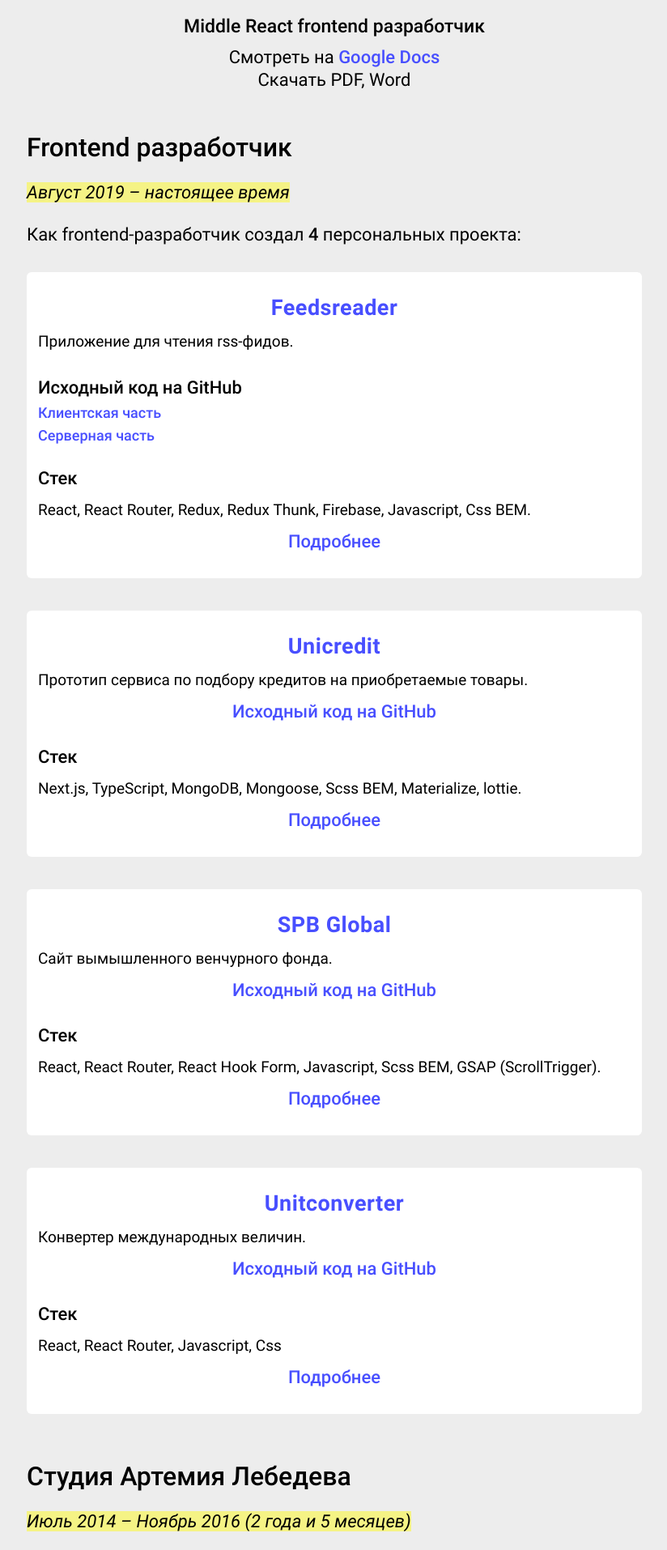
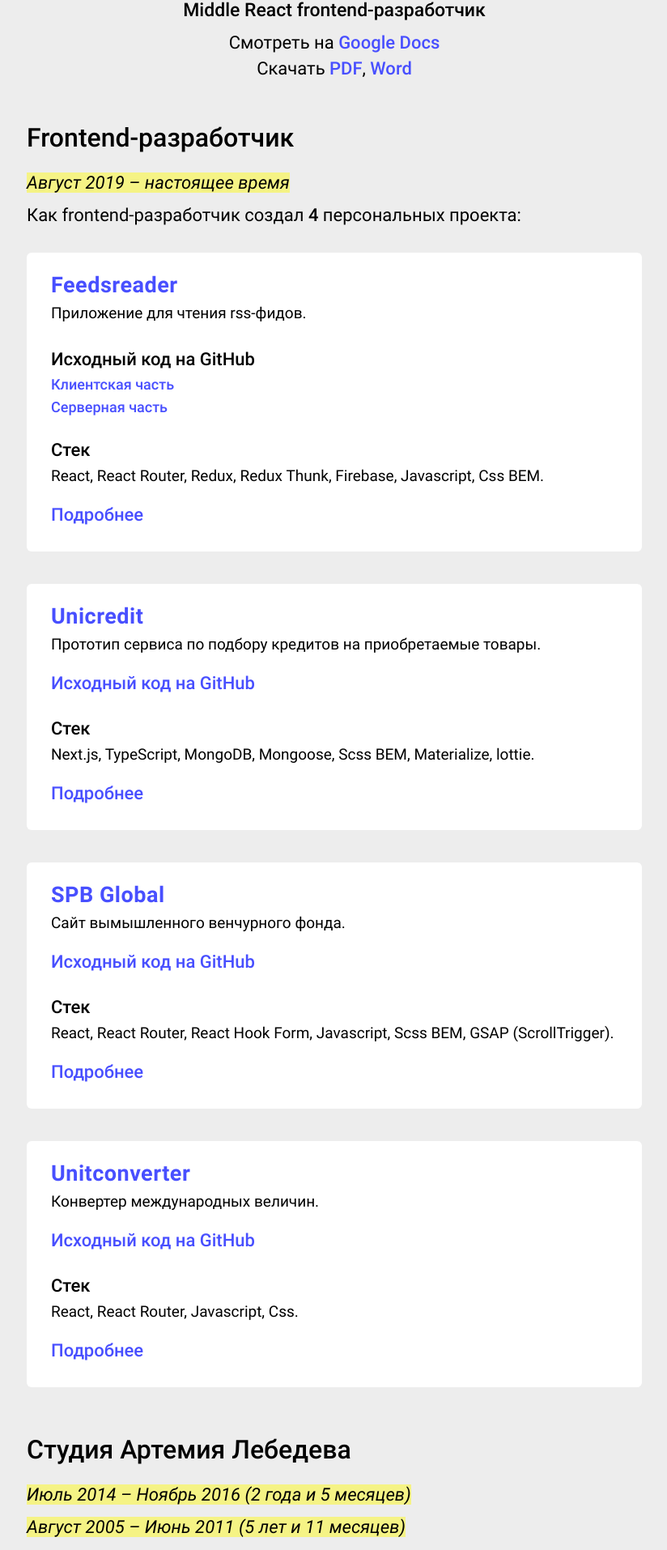
Before and after one commit to odivus/odivus.github.io, a React (Create React App) app: page /resume in a window 1280 px wide. Shown: the part 174-2088 px from the top of the page at 81% size, without its empty margins (227-1051 px from the left). Built offline with nearby package versions, Linux system fonts and the light colour scheme.

Commit message:
Main and Resume corrections

```diff
--- a/src/components/Card/Card.css
+++ b/src/components/Card/Card.css
@@ -9,36 +9,44 @@
 .card__h6 {
   font-size: 22px;
   line-height: 26px;
-  margin: 30px 0 0;
+  margin: 30px 0 5px;
 }
 
 .card__p {
   font-size: 19px;
+  margin-top: 0;
 }
 
+.card__a,
+.card__a_size_medium,
+.card__a_size_big {
+  display: block;
+  width: fit-content;
+}
 
 .card__a {
-  display: block;
   font-size: 18px;
   line-height: 20px;
   margin: 8px 0;
 }
 
+.card__a_size_medium {
+  font-family: 'Roboto-medium', Arial, Helvetica, sans-serif;
+  font-size: 22px;
+  line-height: 26px;
+  margin: 21px 0 12px;
+}
+
 .card__a_size_big {
-  display: block;
-  text-align: center;
   font-family: 'Roboto-bold', Arial, Helvetica, sans-serif;
   font-size: 27px;
   line-height: 32px;
   letter-spacing: .5px;
-  margin-bottom: 8px;
+  margin: 4px 0 5px;
 }
 
-.card__a_size_medium {
-  display: block;
-  text-align: center;
-  font-family: 'Roboto-medium', Arial, Helvetica, sans-serif;
-  font-size: 22px;
-  line-height: 26px;
-  margin: 0 0 12px;
+@media (min-width: 500px) {
+  .card {
+    padding: 20px 30px;
+  }
 }
--- a/src/components/Contacts/Contacts.css
+++ b/src/components/Contacts/Contacts.css
@@ -3,7 +3,7 @@
 }
 
 .contacts__item {
-  margin-right: 22px;
+  margin-right: 16px;
   width: 44px;
   height: 44px;
   cursor: pointer;
--- a/src/components/Main/Main.js
+++ b/src/components/Main/Main.js
@@ -15,7 +15,7 @@
           <img src={alek} alt='odivus' className='odivus-photo__img' />
         </div>
         <h1>Олег Петько</h1>
-        <h6>Middle React frontend разработчик</h6>
+        <h6 className='text-center'>Middle React frontend-разработчик</h6>
         <div className='github-logo-link'>
           <a
             href='https://github.com/odivus'
@@ -46,32 +46,32 @@
         <div className='content'>
           <h4>Frontend</h4>
           <ul>
-            <li>JavaScript (ES6+), TypeScript</li>
-            <li>ReactJS, NextJS</li>
-            <li>Redux, Redux Saga, Redux Thunk, Reselect</li>
-            <li>React Hook Form, Formik</li>
-            <li>SCSS Sass, Less, PostCSS, BEM</li>
-            <li>Material UI, Materialize, Twitter Bootstrap</li>
-            <li>Webpack, Parcel, Gulp</li>
-            <li>React Testing Library, Jest, Enzyme</li>
+            <li>JavaScript (ES6+), TypeScript.</li>
+            <li>ReactJS, NextJS.</li>
+            <li>Redux, Redux Saga, Redux Thunk, Reselect.</li>
+            <li>React Hook Form, Formik.</li>
+            <li>SCSS Sass, Less, PostCSS, BEM.</li>
+            <li>Material UI, Materialize, Twitter Bootstrap.</li>
+            <li>Webpack, Parcel, Gulp.</li>
+            <li>React Testing Library, Jest, Enzyme.</li>
           </ul>
           <h4>Backend</h4>
           <ul>
-            <li>NodeJs, Express</li>
-            <li>MongoDB, Mongoose</li>
-            <li>GraphQL</li>
-            <li>WebSocket, WebRTC, Socket.io</li>
+            <li>NodeJs, Express.</li>
+            <li>MongoDB, Mongoose.</li>
+            <li>GraphQL.</li>
+            <li>WebSocket, WebRTC, Socket.io.</li>
           </ul>
           <h4>Верстка</h4>
           <ul>
-            <li>Адаптивная, кроссбраузерная верстка любой сложности</li>
+            <li>Адаптивная, кроссбраузерная верстка.</li>
           </ul>
           <h4>Дизайн</h4>
           <ul>
-            <li>UI/UX</li>
-            <li>Веб-дизайн</li>
-            <li>Графический дизайн</li>
-            <li>Любая графика (векторная, растровая), рекламные баннеры, иллюстрации, иконки</li>
+            <li>UI/UX.</li>
+            <li>Веб-дизайн.</li>
+            <li>Графический дизайн.</li>
+            <li>Любая графика (векторная, растровая), рекламные баннеры, иллюстрации, иконки.</li>
           </ul>
         </div>
         <Copyright />
--- a/src/components/Resume/Resume.js
+++ b/src/components/Resume/Resume.js
@@ -11,22 +11,35 @@
       <Header />
       <div className='page-wrap'>
         <h1>Резюме</h1>
-        <h6>Middle React frontend разработчик</h6>
-        <p className='text-center'>
+        <h6 className='text-center'>Middle React frontend-разработчик</h6>
+        <p className='text-center p-download'>
           Смотреть на&nbsp;
           <a
-            href='https://github.com/odivus'
+            href='https://docs.google.com/document/d/1poA6SnxQUpeotgc7Ns9NC7-UABcp2eY9F5fmCs0DFlg/edit?usp=sharing'
             target='_blank'
             rel='noopener noreferrer'
           >
             Google&nbsp;Docs
           </a>
           <br />
-          Скачать PDF, Word
+          Скачать <a
+            href='https://disk.yandex.ua/i/2-vM-N47EApJZw'
+            target='_blank'
+            rel='noopener noreferrer'
+            >
+            PDF
+          </a>,&nbsp;
+          <a
+            href='https://disk.yandex.ua/i/Tq1fVHy979V1lA'
+            target='_blank'
+            rel='noopener noreferrer'
+          >
+            Word
+          </a>
         </p>
         <div className='content'>
-          <h3>Frontend разработчик</h3>
-          <p>
+          <h3>Frontend-разработчик</h3>
+          <p className='p-marker'>
             <i className='text-marker'>
               Август 2019&nbsp;&ndash; настоящее время
             </i>
@@ -43,7 +56,9 @@
             >
               Feedsreader
             </a>
-            <p className='card__p'>Приложение для чтения rss-фидов.</p>
+            <p className='card__p'>
+              Приложение для чтения rss-фидов.
+            </p>
             <h6 className='card__h6'>Исходный код на&nbsp;GitHub</h6>
             <a
               href='https://github.com/odivus/feedsreader-client'
@@ -112,7 +127,9 @@
             >
               SPB Global
             </a>
-            <p className='card__p'>Сайт вымышленного венчурного фонда.</p>
+            <p className='card__p'>
+              Сайт вымышленного венчурного фонда.
+            </p>
             <a
               href='https://github.com/odivus/spbglobal'
               target='_blank'
@@ -141,7 +158,9 @@
             >
               Unitconverter
             </a>
-            <p className='card__p'>Конвертер международных величин.</p>
+            <p className='card__p'>
+              Конвертер международных величин.
+            </p>
             <a
               href='https://github.com/odivus/unitconverter'
               target='_blank'
@@ -152,7 +171,7 @@
            </a>
             <h6 className='card__h6'>Стек</h6>
             <p className='card__p'>
-              React, React&nbsp;Router, Javascript, Css
+              React, React&nbsp;Router, Javascript, Css.
             </p>
             <Link
               to='/portfolio'
@@ -162,12 +181,12 @@
             </Link>
           </Card>
           <h3>Студия Артемия Лебедева</h3>
-          <p>
+          <p className='p-marker'>
             <i className='text-marker'>
               Июль 2014&nbsp;&ndash; Ноябрь 2016 (2&nbsp;года и&nbsp;5&nbsp;месяцев)
             </i>
           </p>
-          <p>
+          <p className='p-marker'>
             <i className='text-marker'>
               Август 2005&nbsp;&ndash; Июнь 2011 (5&nbsp;лет и&nbsp;11&nbsp;месяцев)
             </i>
@@ -195,22 +214,22 @@
           </p>
           <ul>
             <li>
-              Создание рекламных баннеров для веб,
+              Создание рекламных баннеров для веб;
             </li>
             <li>
-              Создание макетов отдельных страниц сайтов,
+              Создание макетов отдельных страниц сайтов;
             </li>
             <li>
-              Создание иконок, пиктограмм, иллюстраций для веб,
+              Создание иконок, пиктограмм, иллюстраций для веб;
             </li>
             <li>
-              Фото-ретушь,
+              Фото-ретушь;
             </li>
             <li>
-              Создание графики для печати (редко),
+              Создание графики для печати (редко);
             </li>
             <li>
-              HTML-верстка (редко),
+              HTML-верстка (редко);
             </li>
             <li>
               Специфические задачи по&nbsp;автоматизации рутинных графических действий.
@@ -242,17 +261,16 @@
           >
             Профиль студии на&nbsp;Upwork
           </a>
-          <p>
+          <p className='p-marker'>
             <i className='text-marker'>
               Февраль 2004&nbsp;&ndash; Июнь 2005 (1&nbsp;год и&nbsp;5&nbsp;месяцев)
             </i>
           </p>
           <p>
-            Создавал веб-дизайн, иллюстрации для сайтов зарубежных заказчиков
-            из&nbsp;США и&nbsp;Европы. Основное время работал удаленно, иногда собирались в&nbsp;офисе для обсуждения проектов.
+            В Wonderkid Studio создавал веб-дизайн, иллюстрации для заказчиков из&nbsp;США и&nbsp;Европы. Основное время работал удаленно, иногда собирались в&nbsp;офисе для обсуждения проектов.
           </p>
           <h3>Конфедерация независимых профсоюзов Украины</h3>
-          <p>
+          <p className='p-marker'>
             <i className='text-marker'>
               Январь 2004&nbsp;&ndash; Ноябрь 2005 (11&nbsp;месяцев)
             </i>
@@ -266,13 +284,13 @@
           </p>
 
           <p>
-            Дизайн, верстку и&nbsp;программирование, все реализовал самостоятельно. Сайт успешно проработал около 3-х лет, затем заказчик заказал новую версию в&nbsp;веб-студии.
+            Дизайн, верстку и&nbsp;программирование реализовал самостоятельно. Сайт успешно проработал около 3-х лет, затем заказчик заказал новую версию в&nbsp;веб-студии.
           </p>
           <h6 className='h6-resume'>Стек</h6>
-          <p>PHP, MySQL, HTML, CSS</p>
+          <p>PHP, MySQL, HTML, CSS.</p>
           <h3>Образование</h3>
           <p>
-            Восточноукраинский национальный университет имени В.&nbsp;И.&nbsp;Даля
+            Восточноукраинский национальный университет имени В.&nbsp;И.&nbsp;Даля.
           </p>
           <p>
             <i className='text-marker'>
@@ -281,7 +299,7 @@
           </p>
           <h6 className='h6-resume'>Специальность</h6>
           <p>
-            Организация перевозок и&nbsp;управление на&nbsp;промышленном транспорте
+            Организация перевозок и&nbsp;управление на&nbsp;промышленном транспорте.
           </p>
         </div>
         <Copyright />
--- a/src/index.css
+++ b/src/index.css
@@ -69,7 +69,7 @@
   font-family: 'Roboto-medium', Arial, Helvetica, sans-serif;
   font-size: 23px;
   line-height: 25px;
-  margin: 40px 0 0;
+  margin: 20px 0 0;
 }
 
 h1, h2, h4, h5 {
@@ -163,6 +163,14 @@
   line-height: normal;
 }
 
+.p-marker {
+  margin-bottom: 0;
+}
+
+.p-download {
+  line-height: 32px;
+}
+
 .text-center {
   text-align: center;
 }
```
Also changed, not shown: src/components/Menu/Menu.css (+12 -8 lines), src/components/Menu/Menu.js (+6 -3 lines).
